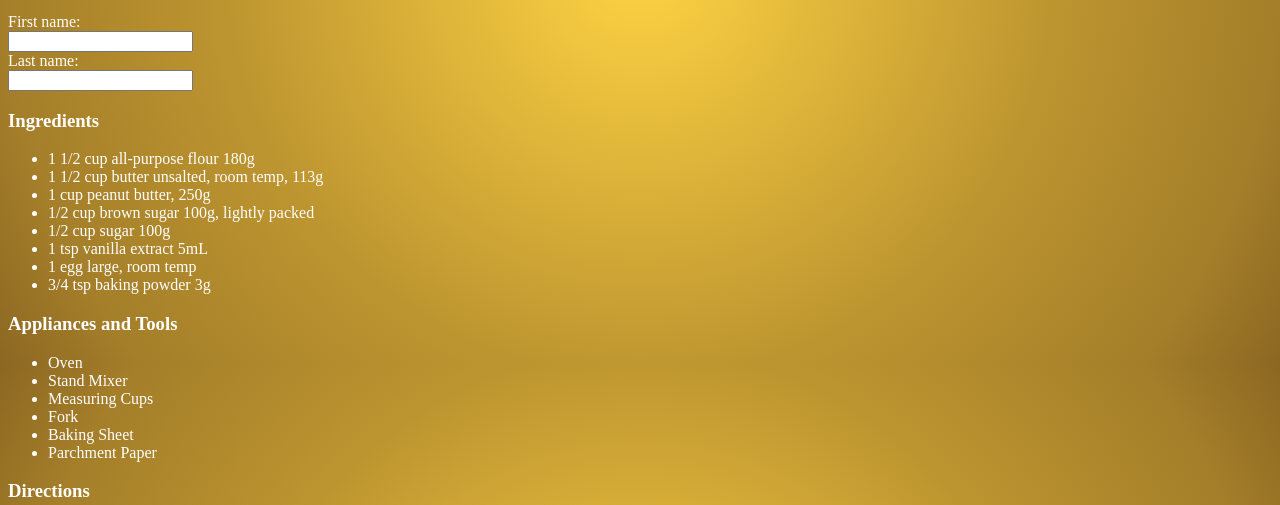
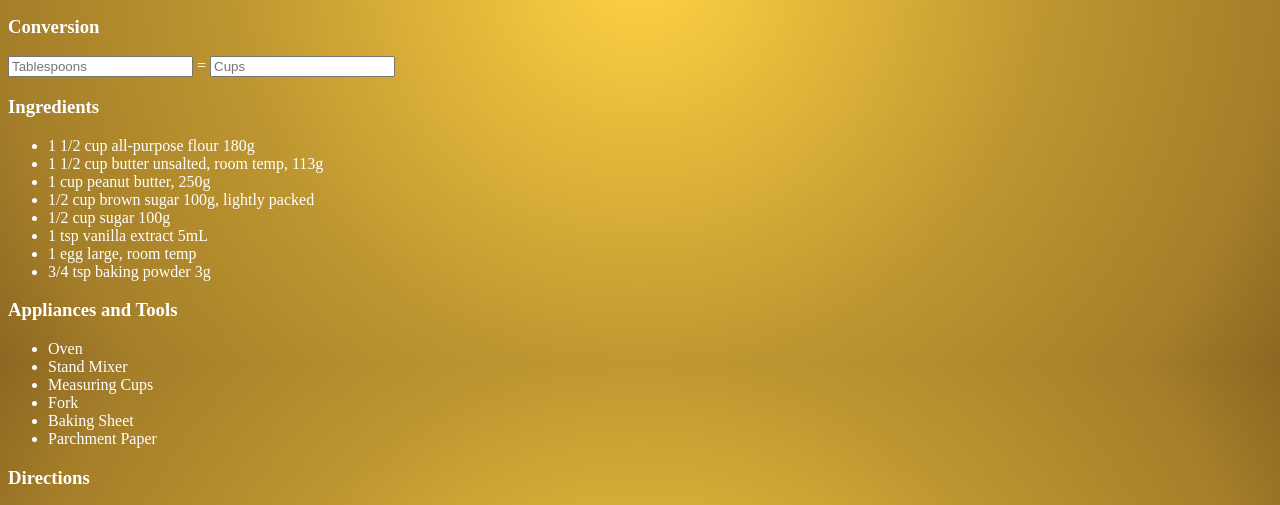
Before and after one commit to Vanvanderson/DEV109F24, a plain HTML site: page html/peanutButter.html in a window 1280 px wide. Shown: the part 436-941 px from the top of the page. Drawn offline with Linux system fonts and the light colour scheme; files that its build step writes are made by us from their sources; a script that the page names is missing.

Commit message:
Added conversion (hope it works)

```diff
--- a/html/peanutButter.html
+++ b/html/peanutButter.html
@@ -27,11 +27,10 @@
       Wikimedia Commons
     </figcaption>
   </figure>
+  <h3>Conversion</h3>
   <form>
-    <label for="fname">First name:</label><br>
-    <input type="text" id="fname" name="fname"><br>
-    <label for="lname">Last name:</label><br>
-    <input type="text" id="lname" name="lname">
+    <input type="text" name="tablespoon" placeholder="Tablespoons"> = <input type="text" name="cup"
+        placeholder="Cups">
   </form>
   <h3>
     Ingredients
```
